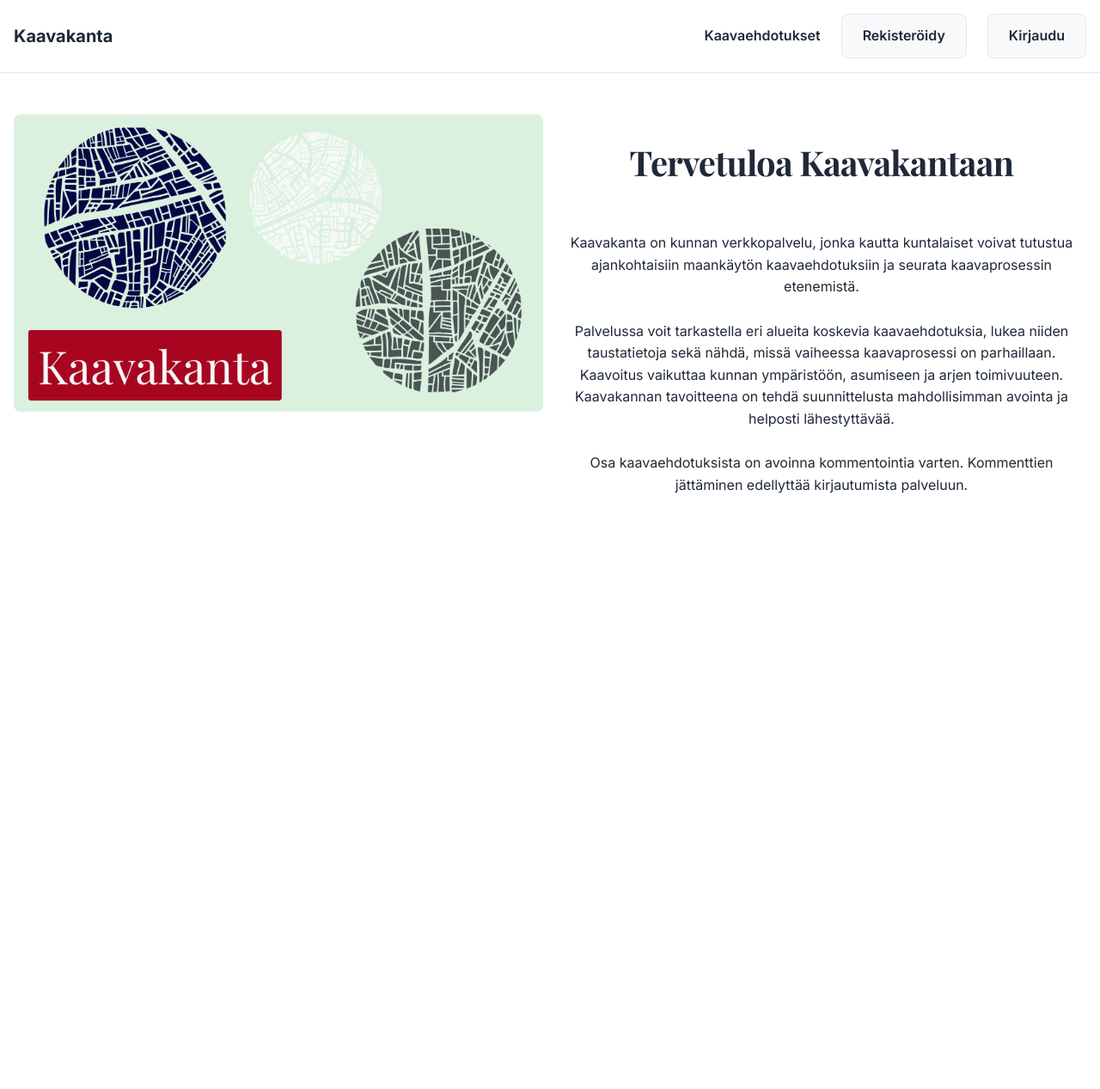
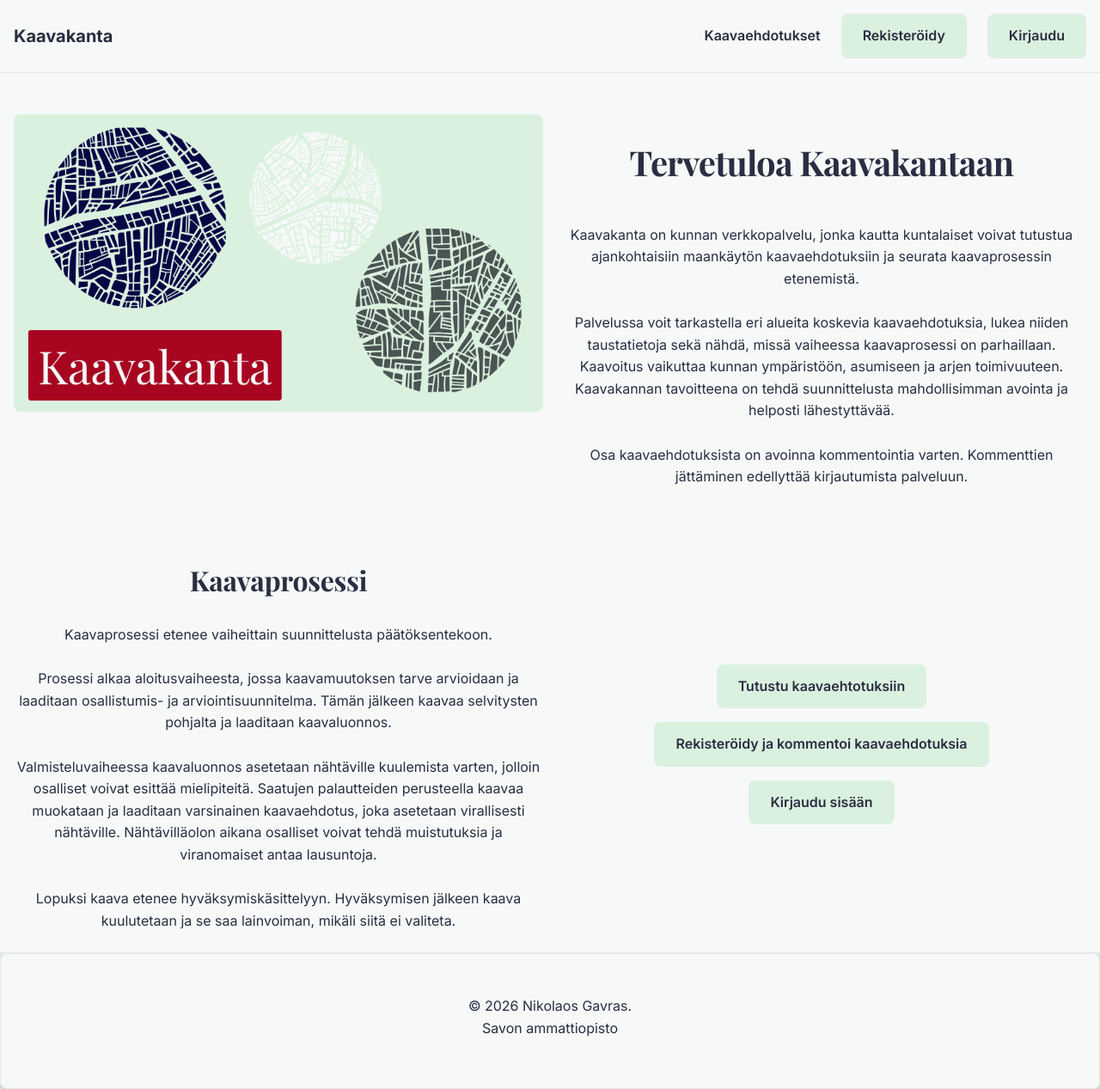
Before and after one commit to nikolaosgavras/taitaja2026semifinaali, a PHP site: page / in a window 1280 px wide. Shown: the whole page at 86% size. Before the commit the page ends 574 px from the top, so only its background shows below. Run offline with PHP 8.4, Linux system fonts and the light colour scheme; data that the repository does not hold is empty.

Commit message:
Etusivu valmis

```diff
--- a/css/style.css
+++ b/css/style.css
@@ -9,14 +9,14 @@ KÄYTETTY LUOMAAN OMA CSS LIBRARY */
    Change these values here, and the changes ripple through the whole site.
 */
 :root {
-  --color-bg: #ffffff;
-  --color-bg-alt: #f8f9fa;
-  --color-text-main: #1f2937; /* Dark Gray for high contrast */
+  --color-bg: #F6F9F8;
+  --color-bg-alt: #DBF1DF;
+  --color-text-main: #2B2D42;
   --color-text-muted: #6b7280;
 
-  --color-primary: #2563eb;   /* Royal Blue */
-  --color-primary-hover: #1d4ed8;
-  --color-primary-text: #ffffff;
+  --color-primary: #DBF1DF;
+  --color-hover: #c5d9c9;
+  --color-primary-text: #2B2D42;
 
   --color-border: #e5e7eb;
 
@@ -59,14 +59,34 @@ KÄYTETTY LUOMAAN OMA CSS LIBRARY */
   box-sizing: border-box; /* Crucial for predictable sizing */
 }
 
+html {
+  height: 100%;
+}
+
 body {
   margin: 0;
   padding: 0;
+  min-height: 100%;
+  display: flex;
+  flex-direction: column;
   font-family: var(--font-sans);
   background-color: var(--color-bg);
   color: var(--color-text-main);
   line-height: var(--font-line-height);
   -webkit-font-smoothing: antialiased;
+}
+
+/* Main content area expands to push footer down */
+main {
+  flex: 1;
+}
+
+/* Footer stays at bottom */
+footer {
+  margin-top: auto;
+  padding-top: 2rem 0;
+  background-color: var(--color-bg-alt);
+  border-top: 1px solid var(--color-border);
 }
 
 /* Responsive Headings */
@@ -87,12 +107,26 @@ p { margin-bottom: 1.5rem; }
 
 /* Links */
 a {
-  color: var(--color-primary);
+  color: var(--color-text-main);
   text-decoration: none;
   font-weight: 500;
   transition: color 0.2s ease;
 }
-a:hover { text-decoration: underline; color: var(--color-primary-hover); }
+a:hover {
+  text-decoration: underline;
+  color: #1a5928; /* Darker green for visibility */
+}
+
+/* Override link styles for buttons */
+a.btn, a.btn:hover {
+  color: var(--color-primary-text);
+  text-decoration: none;
+}
+
+a.btn-secondary, a.btn-secondary:hover {
+  color: var(--color-text-main);
+  text-decoration: none;
+}
 
 /* Blockquotes */
 blockquote {
@@ -212,6 +246,12 @@ button, input[type="submit"], input[type="button"], .btn {
   text-decoration: none;
 }
 
+/* Ensure link buttons don't inherit link colors */
+a.btn, a.btn:hover {
+  color: var(--color-primary-text);
+  text-decoration: none;
+}
+
 img {
   max-width: 100%;
   height: auto;
@@ -220,7 +260,7 @@ img {
 
 /* Hover & Focus States (Accessibility Critical) */
 button:hover, input[type="submit"]:hover, .btn:hover {
-  background-color: var(--color-primary-hover);
+  background-color: var(--color-hover);
   transform: translateY(-1px);
 }
 
@@ -234,14 +274,15 @@ button:active, .btn:active {
 }
 
 /* Button Variants */
-.btn-secondary {
+.btn-secondary, a.btn-secondary {
   background-color: var(--color-bg-alt);
-  color: var(--color-text-main);
+  color: var(--color-text-main) !important;
   border: 1px solid var(--color-border);
 }
-.btn-secondary:hover {
-  background-color: var(--color-border);
-  color: var(--color-text-main); /* Ensure text stays readable */
+.btn-secondary:hover, a.btn-secondary:hover {
+  background-color: var(--color-hover);
+  color: var(--color-text-main) !important;
+  text-decoration: none;
 }
 
 .btn-outline {
@@ -368,7 +409,8 @@ nav {
 }
 
 .nav-menu li a:hover {
-  color: var(--color-primary);
+  color: #1a5928;
+  text-decoration: none;
 }
 
 /* Mobile Styles */
--- a/index.php
+++ b/index.php
@@ -11,7 +11,7 @@ try {
     die("✗ Connection failed: " . $e->getMessage());
 }
 
-session_start();
+// session_start();
 
 
 
@@ -40,9 +40,9 @@ mysqli_close($link);
                     <span class="hamburger"></span>
                 </button>
                 <ul class="nav-menu" id="navMenu">
-                    <li><a href="#suggestions" class="text-center">Kaavaehdotukset</a></li>
-                    <li><a href="#register" class="btn btn-secondary">Rekisteröidy</a></li>
-                    <li><a href="#login" class="btn btn-secondary">Kirjaudu</a></li>
+                    <li><a href="plans.php" class="text-center">Kaavaehdotukset</a></li>
+                    <li><a href="register.php" class="btn btn-secondary">Rekisteröidy</a></li>
+                    <li><a href="login.php" class="btn btn-secondary">Kirjaudu</a></li>
                 </ul>
             </div>
         </div>
@@ -50,13 +50,11 @@ mysqli_close($link);
 
 
     <main>
-        <section class="hero-section">
         <div class="container">
-                <div class="grid-2">
+            <div class="grid-2 mb-2">
                 <img src="images/frontpage_hero.png" alt="Kaavakanta kuva">
-                    <div class="hero-text text-center">
-                        <h1>Tervetuloa Kaavakantaan</h1>
-                        <br>
+                <div class="text-center">
+                    <h1 class="mb-3">Tervetuloa Kaavakantaan</h1>
                     <p>
                         Kaavakanta on kunnan verkkopalvelu, jonka kautta kuntalaiset voivat tutustua ajankohtaisiin maankäytön kaavaehdotuksiin ja seurata kaavaprosessin etenemistä.
 
@@ -69,10 +67,43 @@ mysqli_close($link);
                         Osa kaavaehdotuksista on avoinna kommentointia varten. Kommenttien jättäminen edellyttää kirjautumista palveluun.
                     </p>
                 </div>
+            </div>
 
+            <div class="grid-2">
+                <div class="text-center">
+                    <h2 class="mb-2">Kaavaprosessi</h2>
+                    <p>
+                        Kaavaprosessi etenee vaiheittain suunnittelusta päätöksentekoon.
+
+                        <br> <br>
+
+                        Prosessi alkaa aloitusvaiheesta, jossa kaavamuutoksen tarve arvioidaan ja laaditaan osallistumis- ja arviointisuunnitelma. Tämän jälkeen kaavaa selvitysten pohjalta ja laaditaan kaavaluonnos.
+
+                        <br> <br>
+
+                        Valmisteluvaiheessa kaavaluonnos asetetaan nähtäville kuulemista varten, jolloin osalliset voivat esittää mielipiteitä. Saatujen palautteiden perusteella kaavaa muokataan ja laaditaan varsinainen kaavaehdotus, joka asetetaan virallisesti nähtäville. Nähtävilläolon aikana osalliset voivat tehdä muistutuksia ja viranomaiset antaa lausuntoja.
+
+                        <br> <br>
+                        Lopuksi kaava etenee hyväksymiskäsittelyyn. Hyväksymisen jälkeen kaava kuulutetaan ja se saa lainvoiman, mikäli siitä ei valiteta.
+
+                    </p>
                 </div>
-        </section>
+                <div class="flex-column text-center align-center justify-center">
+                    <a href="#suggestions" class="btn" role="button">Tutustu kaavaehtotuksiin</a>
+                    <a href="#register" class="btn" role="button">Rekisteröidy ja kommentoi kaavaehdotuksia</a>
+                    <a href="#login" class="btn" role="button">Kirjaudu sisään</a>
+                </div>
+            </div>
+        </div>
     </main>
+
+    <footer>
+        <div class="card">
+            <div class="container text-center">
+                <p>&copy; 2026 Nikolaos Gavras. <br> Savon ammattiopisto</p>
+            </div>
+        </div>
+    </footer>
 </body>
 <script src="js/scripts.js"></script>
 </html>
```
Also changed, not shown: plans.php (added). Lines whose indentation alone changed are shown as unchanged.
